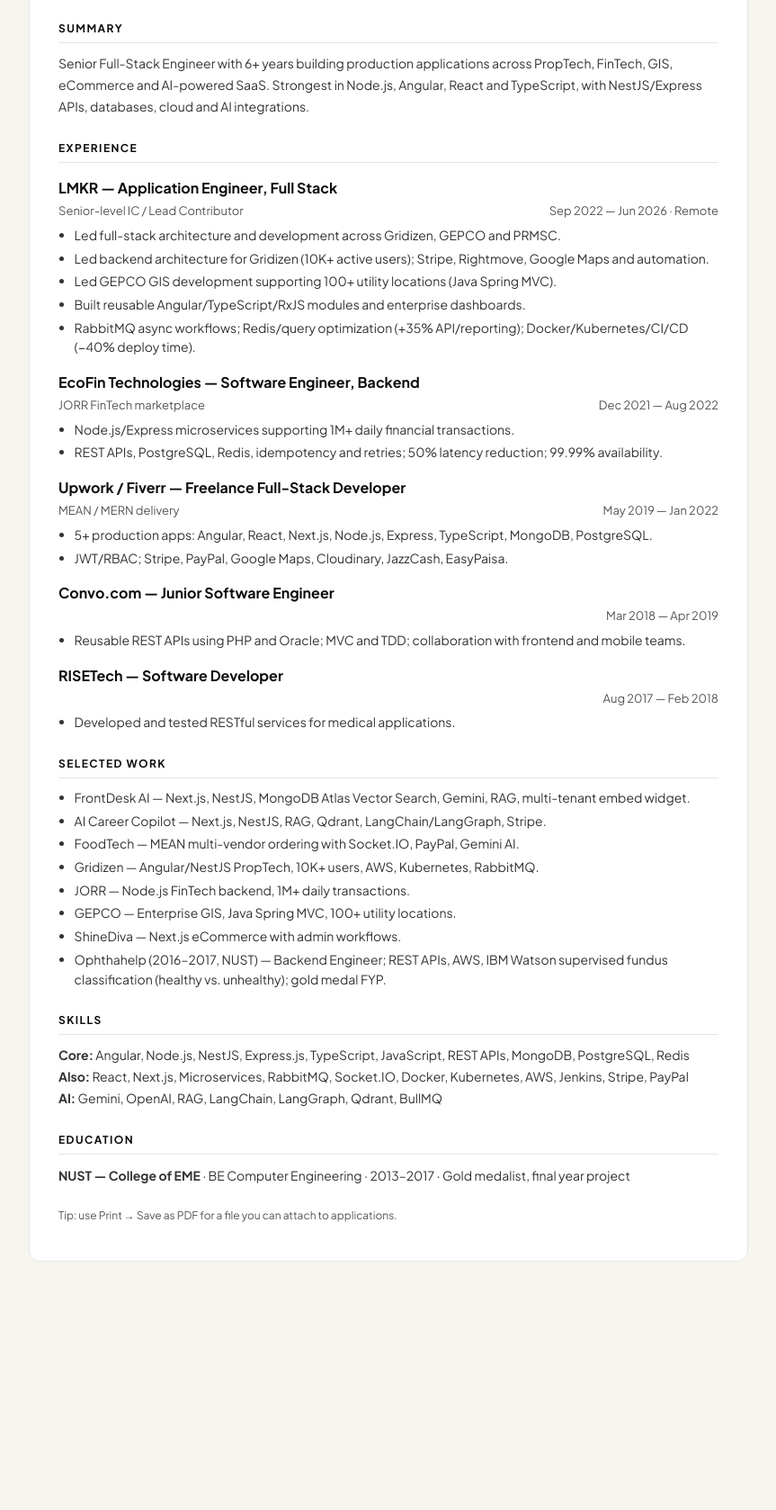
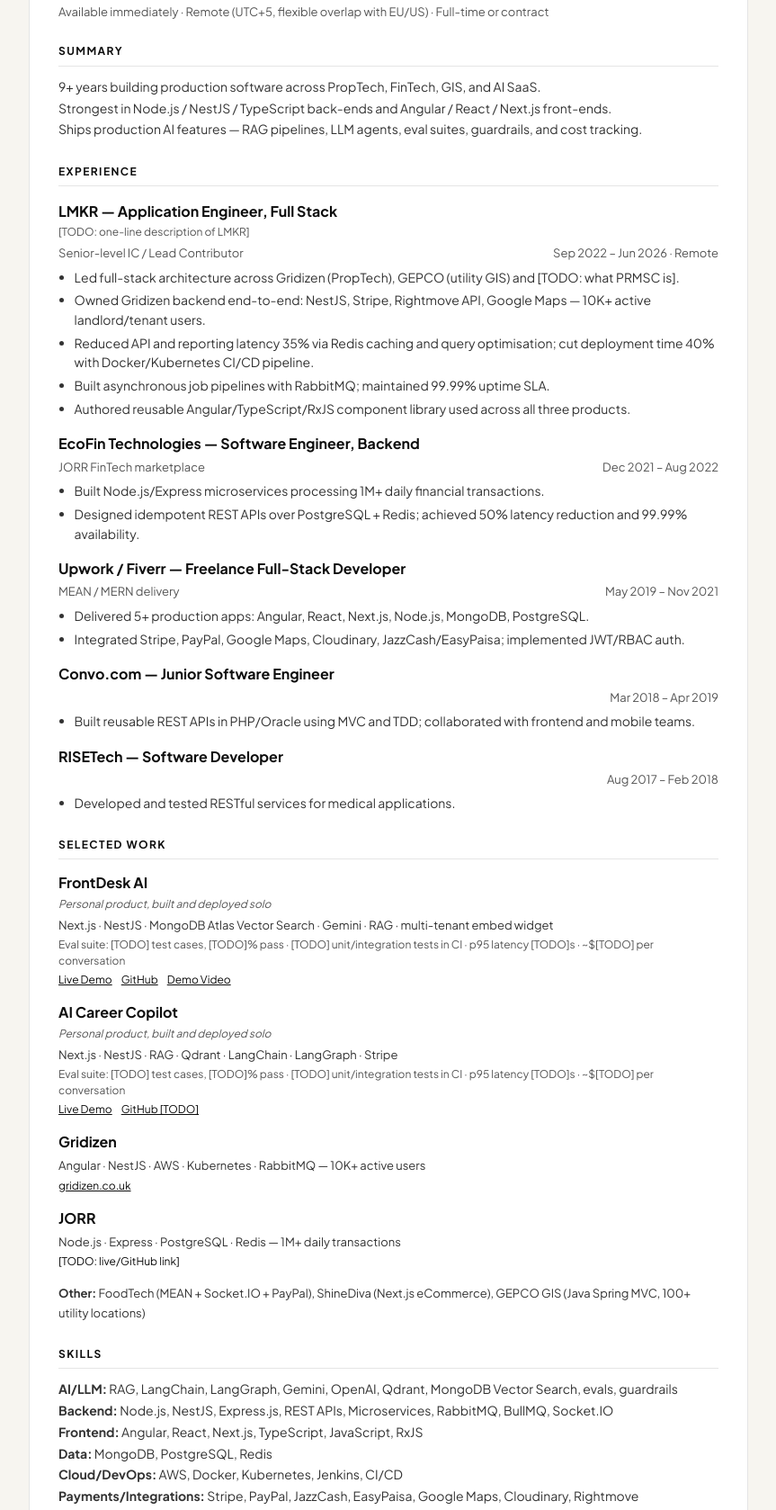
Before and after one commit to Qursom/portfolio, a website: page resume.html in a window 1280 px wide. Shown: the part 239-1917 px from the top of the page at 90% size, without its empty margins (208-1071 px from the left). Before the commit the page ends 1673 px from the top, so only its background shows below. Drawn offline with Linux system fonts and the light colour scheme.

Commit message:
Update resume, index, and add PDF generation tooling
Expand resume.html with updated content and layout, minor index.html
updates, add generate-pdf.js script with package.json for PDF export,
and ignore node_modules in .gitignore.

Co-Authored-By: Claude Sonnet 4.6 <noreply@anthropic.com>

```diff
--- a/resume.html
+++ b/resume.html
@@ -3,8 +3,8 @@
 <head>
 <meta charset="UTF-8">
 <meta name="viewport" content="width=device-width, initial-scale=1.0">
-<title>Resume — Qursom Saqlain | Senior Full-Stack Engineer</title>
-<meta name="description" content="Resume of Qursom Saqlain, Senior Full-Stack Engineer specializing in Angular, Node.js, NestJS and TypeScript.">
+<title>Resume — Qursom Saqlain | Senior Full-Stack &amp; AI Engineer</title>
+<meta name="description" content="Resume of Qursom Saqlain, Senior Full-Stack &amp; AI Engineer specialising in Node.js, NestJS, Angular, React, TypeScript and production AI features.">
 <link rel="preconnect" href="https://fonts.googleapis.com">
 <link rel="preconnect" href="https://fonts.gstatic.com" crossorigin>
 <link href="https://fonts.googleapis.com/css2?family=Plus+Jakarta+Sans:wght@400;500;600;700&family=IBM+Plex+Mono:wght@400;500&display=swap" rel="stylesheet">
@@ -15,21 +15,40 @@ body{font-family:'Plus Jakarta Sans',system-ui,sans-serif;color:var(--ink);backg
 .wrap{max-width:800px;margin:0 auto;background:#fff;border:1px solid var(--rule);border-radius:12px;padding:2.25rem 2rem 2.5rem;}
 .bar{display:flex;justify-content:space-between;gap:1rem;flex-wrap:wrap;margin-bottom:1.5rem;}
 .bar a{color:var(--ink);font-weight:700;font-size:13px;text-decoration:none;}
+.bar span{display:flex;gap:1rem;}
 h1{font-size:1.85rem;letter-spacing:-.03em;}
 .role{color:var(--pop);font-weight:700;margin:.25rem 0 .5rem;}
 .meta{font-size:13px;color:var(--muted);}
 .meta a{color:var(--ink);}
+.avail{font-size:13px;color:var(--muted);margin-top:.35rem;}
 h2{font-size:12px;letter-spacing:.12em;text-transform:uppercase;margin:1.6rem 0 .7rem;border-bottom:1px solid var(--rule);padding-bottom:.35rem;}
 h3{font-size:1rem;margin-top:1rem;}
+.company-blurb{font-size:12px;color:var(--muted);margin:.1rem 0 .2rem;}
 .job{display:flex;justify-content:space-between;gap:1rem;flex-wrap:wrap;font-size:13px;color:var(--muted);margin:.15rem 0 .4rem;}
+.job-entry{margin-top:.6rem;}
 ul{padding-left:1.1rem;font-size:14px;color:#333;}
 li{margin:.25rem 0;}
 .skills{font-size:14px;color:#333;line-height:1.7;}
+.proj-entry{margin-top:.9rem;}
+.proj-entry h3{margin-top:0;}
+.proj-label{font-size:12px;color:var(--muted);font-style:italic;margin:.1rem 0 .2rem;}
+.proj-tech{font-size:13px;color:#333;margin:.2rem 0;}
+.proj-quality{font-size:12px;color:var(--muted);margin:.15rem 0;}
+.proj-links{font-size:12px;margin:.15rem 0;}
+.proj-links a{color:var(--ink);text-decoration:underline;margin-right:.5rem;}
+.other-proj{font-size:13px;color:#333;margin-top:.9rem;line-height:1.7;}
 .note{font-size:12px;color:var(--muted);margin-top:1.5rem;}
+@page{size:A4;margin:1.5cm;}
 @media print{
-  body{background:#fff;padding:0;}
-  .wrap{border:0;border-radius:0;padding:0;}
+  body{background:#fff;padding:0;font-size:12px;}
+  .wrap{border:0;border-radius:0;padding:0;max-width:100%;}
   .no-print{display:none;}
+  h2{page-break-after:avoid;}
+  .job-entry,.proj-entry{page-break-inside:avoid;}
+  a{color:#000;text-decoration:none;}
+  a[href^="http"]::after{content:" (" attr(href) ")";font-size:10px;color:#555;}
+  .proj-links a::after{content:none;}
+  h3{margin-top:.6rem;}
 }
 </style>
 </head>
@@ -37,68 +56,129 @@ li{margin:.25rem 0;}
 <div class="wrap">
   <div class="bar no-print">
     <a href="index.html">← Portfolio</a>
-    <a href="#" onclick="window.print();return false;">Print / Save as PDF</a>
+    <span>
+      <a href="javascript:void(0)" onclick="window.print();return false;">Print</a>
+      <a href="Qursom-Saqlain-Resume.pdf" download="Qursom-Saqlain-Resume.pdf">Download PDF</a>
+    </span>
   </div>
   <h1>Qursom Saqlain</h1>
-  <p class="role">Senior Full-Stack Engineer · Node.js, Angular , React &amp; TypeScript</p>
+  <p class="role">Senior Full-Stack &amp; AI Engineer · Node.js, NestJS, Angular, React, TypeScript</p>
   <p class="meta">Islamabad, Pakistan · Remote worldwide<br>
     <a href="mailto:qursom@outlook.com">qursom@outlook.com</a> ·
     <a href="https://www.linkedin.com/in/qursom">LinkedIn</a> ·
     <a href="https://github.com/Qursom">GitHub</a> ·
     <a href="https://qursom.github.io/portfolio/">Portfolio</a>
   </p>
+  <p class="avail">Available immediately · Remote (UTC+5, flexible overlap with EU/US) · Full-time or contract</p>
+
   <h2>Summary</h2>
-  <p class="skills">Senior Full-Stack Engineer with 6+ years building production applications across PropTech, FinTech, GIS, eCommerce and AI-powered SaaS. Strongest in  Node.js, Angular, React and TypeScript, with NestJS/Express APIs, databases, cloud and AI integrations.</p>
+  <p class="skills">9+ years building production software across PropTech, FinTech, GIS, and AI SaaS.<br>
+  Strongest in Node.js / NestJS / TypeScript back-ends and Angular / React / Next.js front-ends.<br>
+  Ships production AI features — RAG pipelines, LLM agents, eval suites, guardrails, and cost tracking.</p>
+
   <h2>Experience</h2>
+
+  <div class="job-entry">
     <h3>LMKR — Application Engineer, Full Stack</h3>
-  <div class="job"><span>Senior-level IC / Lead Contributor</span><span>Sep 2022 — Jun 2026 · Remote</span></div>
+    <p class="company-blurb">[TODO: one-line description of LMKR]</p>
+    <div class="job"><span>Senior-level IC / Lead Contributor</span> <span>Sep 2022 – Jun 2026 · Remote</span></div>
     <ul>
-    <li>Led full-stack architecture and development across Gridizen, GEPCO and PRMSC.</li>
-    <li>Led backend architecture for Gridizen (10K+ active users); Stripe, Rightmove, Google Maps and automation.</li>
-    <li>Led GEPCO GIS development supporting 100+ utility locations (Java Spring MVC).</li>
-    <li>Built reusable Angular/TypeScript/RxJS modules and enterprise dashboards.</li>
-    <li>RabbitMQ async workflows; Redis/query optimization (+35% API/reporting); Docker/Kubernetes/CI/CD (−40% deploy time).</li>
+      <li>Led full-stack architecture across Gridizen (PropTech), GEPCO (utility GIS) and [TODO: what PRMSC is].</li>
+      <li>Owned Gridizen backend end-to-end: NestJS, Stripe, Rightmove API, Google Maps — 10K+ active landlord/tenant users.</li>
+      <li>Reduced API and reporting latency 35% via Redis caching and query optimisation; cut deployment time 40% with Docker/Kubernetes CI/CD pipeline.</li>
+      <li>Built asynchronous job pipelines with RabbitMQ; maintained 99.99% uptime SLA.</li>
+      <li>Authored reusable Angular/TypeScript/RxJS component library used across all three products.</li>
     </ul>
+  </div>
+
+  <div class="job-entry">
     <h3>EcoFin Technologies — Software Engineer, Backend</h3>
-  <div class="job"><span>JORR FinTech marketplace</span><span>Dec 2021 — Aug 2022</span></div>
+    <div class="job"><span>JORR FinTech marketplace</span> <span>Dec 2021 – Aug 2022</span></div>
     <ul>
-    <li>Node.js/Express microservices supporting 1M+ daily financial transactions.</li>
-    <li>REST APIs, PostgreSQL, Redis, idempotency and retries; 50% latency reduction; 99.99% availability.</li>
+      <li>Built Node.js/Express microservices processing 1M+ daily financial transactions.</li>
+      <li>Designed idempotent REST APIs over PostgreSQL + Redis; achieved 50% latency reduction and 99.99% availability.</li>
     </ul>
+  </div>
+
+  <div class="job-entry">
     <h3>Upwork / Fiverr — Freelance Full-Stack Developer</h3>
-  <div class="job"><span>MEAN / MERN delivery</span><span>May 2019 — Jan 2022</span></div>
+    <div class="job"><span>MEAN / MERN delivery</span> <span>May 2019 – Nov 2021</span></div>
     <ul>
-    <li>5+ production apps: Angular, React, Next.js, Node.js, Express, TypeScript, MongoDB, PostgreSQL.</li>
-    <li>JWT/RBAC; Stripe, PayPal, Google Maps, Cloudinary, JazzCash, EasyPaisa.</li>
+      <li>Delivered 5+ production apps: Angular, React, Next.js, Node.js, MongoDB, PostgreSQL.</li>
+      <li>Integrated Stripe, PayPal, Google Maps, Cloudinary, JazzCash/EasyPaisa; implemented JWT/RBAC auth.</li>
     </ul>
+  </div>
+
+  <div class="job-entry">
     <h3>Convo.com — Junior Software Engineer</h3>
-  <div class="job"><span></span><span>Mar 2018 — Apr 2019</span></div>
+    <div class="job"><span></span> <span>Mar 2018 – Apr 2019</span></div>
     <ul>
-    <li>Reusable REST APIs using PHP and Oracle; MVC and TDD; collaboration with frontend and mobile teams.</li>
+      <li>Built reusable REST APIs in PHP/Oracle using MVC and TDD; collaborated with frontend and mobile teams.</li>
     </ul>
+  </div>
+
+  <div class="job-entry">
     <h3>RISETech — Software Developer</h3>
-  <div class="job"><span></span><span>Aug 2017 — Feb 2018</span></div>
+    <div class="job"><span></span> <span>Aug 2017 – Feb 2018</span></div>
     <ul>
       <li>Developed and tested RESTful services for medical applications.</li>
     </ul>
-  <h2>Selected work</h2>
-  <ul>
-    <li>FrontDesk AI — Next.js, NestJS, MongoDB Atlas Vector Search, Gemini, RAG, multi-tenant embed widget.</li>
-    <li>AI Career Copilot — Next.js, NestJS, RAG, Qdrant, LangChain/LangGraph, Stripe.</li>
-    <li>FoodTech — MEAN multi-vendor ordering with Socket.IO, PayPal, Gemini AI.</li>
-    <li>Gridizen — Angular/NestJS PropTech, 10K+ users, AWS, Kubernetes, RabbitMQ.</li>
-    <li>JORR — Node.js FinTech backend, 1M+ daily transactions.</li>
-    <li>GEPCO — Enterprise GIS, Java Spring MVC, 100+ utility locations.</li>
-    <li>ShineDiva — Next.js eCommerce with admin workflows.</li>
-    <li>Ophthahelp (2016–2017, NUST) — Backend Engineer; REST APIs, AWS, IBM Watson supervised fundus classification (healthy vs. unhealthy); gold medal FYP.</li>
-  </ul>
+  </div>
+
+  <h2>Selected Work</h2>
+
+  <div class="proj-entry">
+    <h3>FrontDesk AI</h3>
+    <p class="proj-label">Personal product, built and deployed solo</p>
+    <p class="proj-tech">Next.js · NestJS · MongoDB Atlas Vector Search · Gemini · RAG · multi-tenant embed widget</p>
+    <p class="proj-quality">Eval suite: [TODO] test cases, [TODO]% pass · [TODO] unit/integration tests in CI · p95 latency [TODO]s · ~$[TODO] per conversation</p>
+    <p class="proj-links">
+      <a href="https://web-tau-silk-53.vercel.app/" target="_blank" rel="noopener">Live Demo</a>
+      <a href="https://github.com/Qursom/frontdesk-ai" target="_blank" rel="noopener">GitHub</a>
+      <a href="https://www.youtube.com/watch?v=SEJeC2w_OSU" target="_blank" rel="noopener">Demo Video</a>
+    </p>
+  </div>
+
+  <div class="proj-entry">
+    <h3>AI Career Copilot</h3>
+    <p class="proj-label">Personal product, built and deployed solo</p>
+    <p class="proj-tech">Next.js · NestJS · RAG · Qdrant · LangChain · LangGraph · Stripe</p>
+    <p class="proj-quality">Eval suite: [TODO] test cases, [TODO]% pass · [TODO] unit/integration tests in CI · p95 latency [TODO]s · ~$[TODO] per conversation</p>
+    <p class="proj-links">
+      <a href="https://ai-career-copilot-hazel.vercel.app/" target="_blank" rel="noopener">Live Demo</a>
+      <a href="[TODO: GitHub link]">GitHub [TODO]</a>
+    </p>
+  </div>
+
+  <div class="proj-entry">
+    <h3>Gridizen</h3>
+    <p class="proj-tech">Angular · NestJS · AWS · Kubernetes · RabbitMQ — 10K+ active users</p>
+    <p class="proj-links">
+      <a href="https://gridizen.co.uk/" target="_blank" rel="noopener">gridizen.co.uk</a>
+    </p>
+  </div>
+
+  <div class="proj-entry">
+    <h3>JORR</h3>
+    <p class="proj-tech">Node.js · Express · PostgreSQL · Redis — 1M+ daily transactions</p>
+    <p class="proj-links">[TODO: live/GitHub link]</p>
+  </div>
+
+  <p class="other-proj"><strong>Other:</strong> FoodTech (MEAN + Socket.IO + PayPal), ShineDiva (Next.js eCommerce), GEPCO GIS (Java Spring MVC, 100+ utility locations)</p>
+
   <h2>Skills</h2>
-  <p class="skills"><strong>Core:</strong> Angular, Node.js, NestJS, Express.js, TypeScript, JavaScript, REST APIs, MongoDB, PostgreSQL, Redis<br>
-  <strong>Also:</strong> React, Next.js, Microservices, RabbitMQ, Socket.IO, Docker, Kubernetes, AWS, Jenkins, Stripe, PayPal<br>
-  <strong>AI:</strong> Gemini, OpenAI, RAG, LangChain, LangGraph, Qdrant, BullMQ</p>
+  <p class="skills">
+    <strong>AI/LLM:</strong> RAG, LangChain, LangGraph, Gemini, OpenAI, Qdrant, MongoDB Vector Search, evals, guardrails<br>
+    <strong>Backend:</strong> Node.js, NestJS, Express.js, REST APIs, Microservices, RabbitMQ, BullMQ, Socket.IO<br>
+    <strong>Frontend:</strong> Angular, React, Next.js, TypeScript, JavaScript, RxJS<br>
+    <strong>Data:</strong> MongoDB, PostgreSQL, Redis<br>
+    <strong>Cloud/DevOps:</strong> AWS, Docker, Kubernetes, Jenkins, CI/CD<br>
+    <strong>Payments/Integrations:</strong> Stripe, PayPal, JazzCash, EasyPaisa, Google Maps, Cloudinary, Rightmove
+  </p>
+
   <h2>Education</h2>
-  <p class="skills"><strong>NUST — College of EME</strong> · BE Computer Engineering · 2013–2017 · Gold medalist, final year project</p>
-  <p class="note no-print">Tip: use Print → Save as PDF for a file you can attach to applications.</p>
+  <p class="skills"><strong>NUST — College of EME</strong> · BE Computer Engineering · 2013–2017 · Gold medalist<br>
+  Final-year project: <strong>Ophthahelp</strong> — Backend &amp; AI retinal screening system; REST APIs, AWS, IBM Watson supervised fundus image classification (healthy vs. unhealthy); awarded gold medal.</p>
 </div>
 </body>
 </html>
```
Also changed, not shown: generate-pdf.js (added, +22 -0 lines), index.html (+4 -4 lines), package.json (added, +10 -0 lines), 2 other files. Lines whose indentation alone changed are shown as unchanged.
